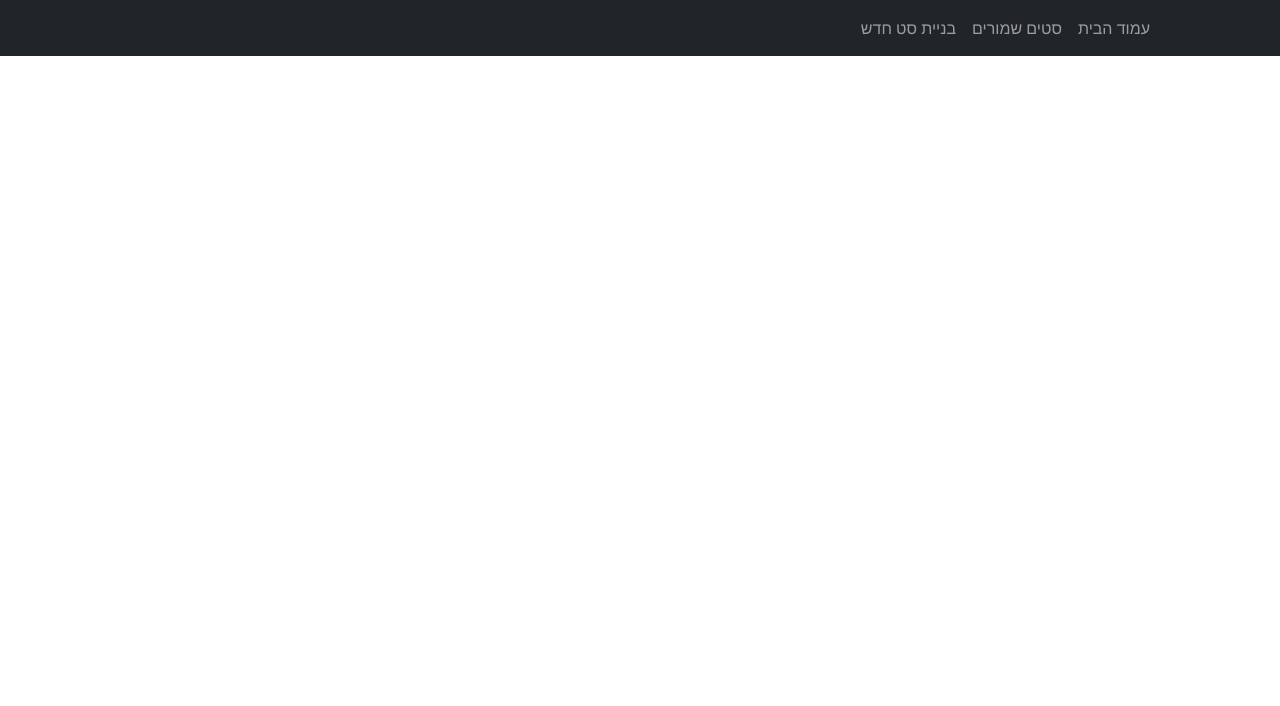
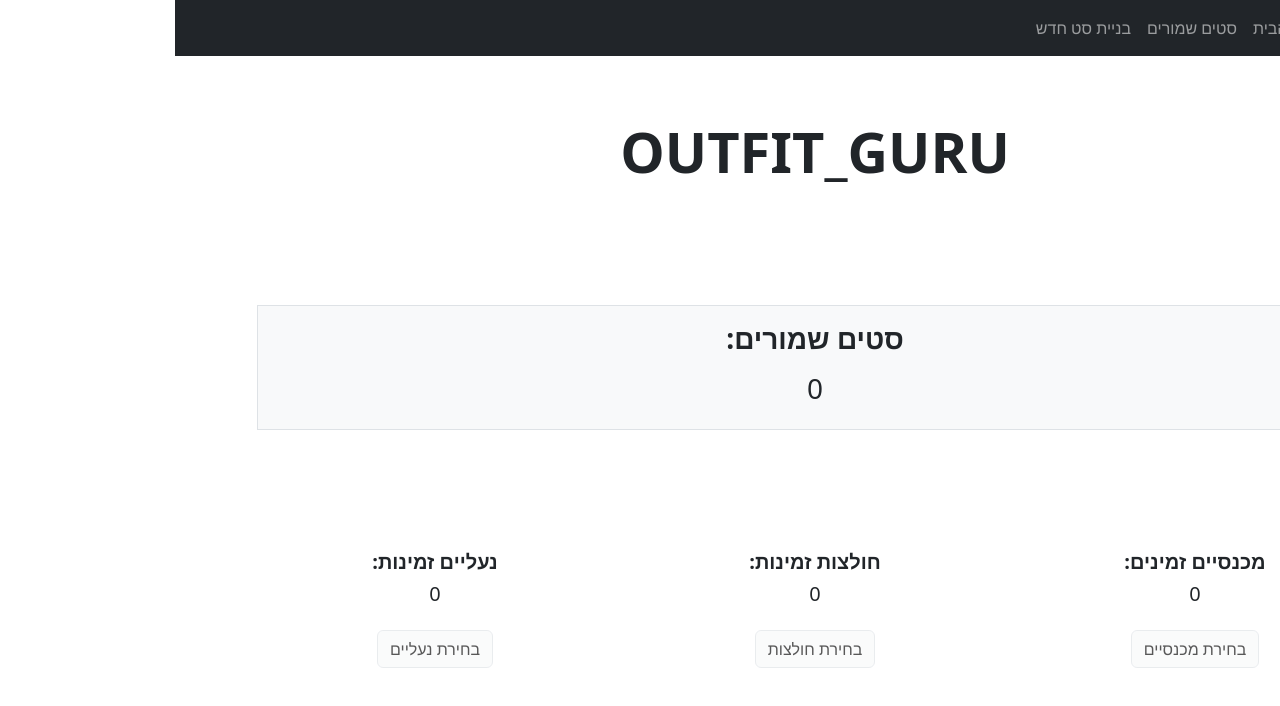
Before and after one commit to yakyak88/Outfit-Guru, a React (Create React App) app: page / in a window 1280 px wide. Shown: the top 706 px of the page. Built offline with nearby package versions, Linux system fonts and the light colour scheme; no server answers.

Commit message:
Updated local storage handling and item removal logic

```diff
--- a/src/components/ClothingItemsScreen.jsx
+++ b/src/components/ClothingItemsScreen.jsx
@@ -3,8 +3,8 @@ import { useParams, useNavigate } from "react-router-dom";
 import { AppContext } from "../contexts/AppContext";
 import FilterPanel from "./FilterPanel";
 import {
-    getFirstRecommendation,
-    getSecondRecommendation,
+    getPairRecommendation,
+    getTripleRecommendation,
 } from "../utils/recommendationAlgorithm";
 
 const ClothingItemsScreen = () => {
@@ -20,6 +20,7 @@ const ClothingItemsScreen = () => {
 
     const [showFilters, setShowFilters] = useState(false);
     const [filters, setFilters] = useState({ color: [], size: [] });
+    const [showSuccessMessage, setShowSuccessMessage] = useState(false);
 
     useEffect(() => {
         // Reset filters when the type changes
@@ -68,8 +69,12 @@ const ClothingItemsScreen = () => {
         if (newSelectedItems.length === 3) {
             removeItemsFromStock(newSelectedItems);
             setCompletedSets((prevSets) => [...prevSets, newSelectedItems]);
-            alert("הסט נבחר בהצלחה!");
+            setShowSuccessMessage(true);
+
+            setTimeout(() => {
+                setShowSuccessMessage(false);
                 navigate("/");
+            }, 1000);
         } else {
             const nextType = getNextType(itemType);
             navigate(`/items/${nextType}`);
@@ -80,23 +85,39 @@ const ClothingItemsScreen = () => {
         if (selectedItems.length > 0) {
             if (selectedItems.length === 1) {
                 const firstItem = selectedItems[0];
-                const recommendation = getFirstRecommendation(firstItem, item);
-                return `${recommendation}%`;
+                const recommendation = getPairRecommendation(firstItem, item);
+                return Math.round(recommendation);
             } else if (selectedItems.length === 2) {
                 const [firstItem, secondItem] = selectedItems;
-                const recommendation = getSecondRecommendation(
+                const recommendation = getTripleRecommendation(
                     firstItem,
                     secondItem,
                     item
                 );
-                return `${recommendation}%`;
+                return Math.round(recommendation);
             }
         }
-        return "";
+        return 0;
     };
+
+    const sortedItems = itemsToDisplay
+        .slice()
+        .sort(
+            (a, b) =>
+                getRecommendationPercentage(b) - getRecommendationPercentage(a)
+        );
 
     return (
         <div className="container">
+            {showSuccessMessage ? (
+                <div className="text-center mt-3">
+                    <div className="spinner-border text-success" role="status">
+                        <span className="visually-hidden">Loading...</span>
+                    </div>
+                    <p className="mt-2 text-success">הסט נשמר</p>
+                </div>
+            ) : (
+                <>
                     <FilterPanel
                         showFilters={showFilters}
                         colors={colors}
@@ -108,7 +129,7 @@ const ClothingItemsScreen = () => {
 
                     <h1 className="mt-5 text-center">בחירת - {type}</h1>
                     <div className="row mt-5">
-                {itemsToDisplay.map((item) => (
+                        {sortedItems.map((item) => (
                             <div className="col-6 col-md-4 mb-4" key={item.id}>
                                 <div className="card clothing-card">
                                     <img
@@ -130,7 +151,9 @@ const ClothingItemsScreen = () => {
                                             <p className="card-text fs-6">
                                                 <strong>התאמה:</strong>{" "}
                                                 {selectedItems.length > 0
-                                            ? getRecommendationPercentage(item)
+                                                    ? `${getRecommendationPercentage(
+                                                          item
+                                                      )}%`
                                                     : ""}
                                             </p>
                                         )}
@@ -147,6 +170,8 @@ const ClothingItemsScreen = () => {
                             </div>
                         ))}
                     </div>
+                </>
+            )}
         </div>
     );
 };
--- a/src/components/HomeScreen.jsx
+++ b/src/components/HomeScreen.jsx
@@ -30,72 +30,73 @@ const HomeScreen = () => {
         resetSelectedItems();
     }, []);
 
+    const getAvailableItemCount = (itemType) => {
+        return availableItems.filter((item) => item.type === itemType).length;
+    };
+
+    const isButtonDisabled = (itemType) => {
+        return getAvailableItemCount(itemType) === 0;
+    };
+
     return (
-        availableItems?.length > 0 && (
         <div className="container">
-                <h1 className="mt-5 text-center ">OUTFIT_GURU</h1>
-                <div className="mt-5 text-center">
+            <h1 className="mt-5 text-center display-4 fw-bold">OUTFIT_GURU</h1>
+            <div className="my-5">.</div>
+            <div className="my-2 text-center bg-light border border-1 p-3">
                 <Link
                     style={{
-                            textDecoration: "none", // Remove underline
+                        textDecoration: "none",
                         color: "inherit",
                     }}
                     to={"/saved-sets"}
                 >
-                        {" "}
-                        <h5 className="mb-4 ">
-                            <span className="fw-bold">סטים שמורים:</span>{" "}
-                            {completedSets.length}
-                        </h5>
+                    <h3 className="fw-bold mb-3">סטים שמורים:</h3>
+                    <h3 className="fs-3">{completedSets.length}</h3>
                 </Link>
-                    <h5 className="mb-4     ">
-                        <span className="fw-bold">נעליים זמינות:</span>{" "}
-                        {
-                            availableItems.filter(
-                                (item) => item.type === "shoes"
-                            ).length
-                        }
-                    </h5>
-
-                    <h5 className="mb-4     ">
-                        <span className="fw-bold">חולצות זמינות:</span>{" "}
-                        {
-                            availableItems.filter(
-                                (item) => item.type === "shirt"
-                            ).length
-                        }
-                    </h5>
-                    <h5 className="mb-4     ">
-                        <span className="fw-bold">מכנסיים זמינים:</span>{" "}
-                        {
-                            availableItems.filter(
-                                (item) => item.type === "pants"
-                            ).length
-                        }
-                    </h5>
             </div>
-                <div className="mt-5 d-flex justify-content-center">
+            <div className="my-5">.</div>
+            <div className="row mt-5 ">
+                <div className="col">
+                    <div className="text-center">
+                        <h5 className=" fs-5 mb-2 fw-bold">מכנסיים זמינים:</h5>
+                        <h5>{getAvailableItemCount("pants")}</h5>
                         <button
-                        className="btn btn-light border me-3"
-                        onClick={() => handleButtonClick("shoes")}
-                    >
-                        בחירת נעליים
-                    </button>
-                    <button
-                        className="btn btn-light border me-3"
-                        onClick={() => handleButtonClick("shirt")}
-                    >
-                        בחירת חולצה
-                    </button>
-                    <button
-                        className="btn btn-light border me-3"
+                            className="btn btn-light border my-3"
                             onClick={() => handleButtonClick("pants")}
+                            disabled={isButtonDisabled("pants")}
                         >
                             בחירת מכנסיים
                         </button>
                     </div>
                 </div>
-        )
+                <div className="col">
+                    <div className="text-center">
+                        <h5 className=" fs-5 mb-2 fw-bold">חולצות זמינות:</h5>
+                        <h5>{getAvailableItemCount("shirt")}</h5>
+                        <button
+                            className="btn btn-light border my-3"
+                            onClick={() => handleButtonClick("shirt")}
+                            disabled={isButtonDisabled("shirt")}
+                        >
+                            בחירת חולצות
+                        </button>
+                    </div>
+                </div>
+                <div className="col">
+                    <div className="text-center">
+                        <h5 className=" fs-5 mb-2 fw-bold">נעליים זמינות:</h5>
+                        <h5>{getAvailableItemCount("shoes")}</h5>
+                        <button
+                            className="btn btn-light border my-3"
+                            onClick={() => handleButtonClick("shoes")}
+                            disabled={isButtonDisabled("shoes")}
+                        >
+                            בחירת נעליים
+                        </button>
+                    </div>
+                </div>
+            </div>
+        </div>
     );
 };
 
--- a/src/components/SavedSetsScreen.jsx
+++ b/src/components/SavedSetsScreen.jsx
@@ -32,10 +32,10 @@ const SavedSetsScreen = () => {
                                     </div>
                                 ))}
                                 <button
-                                    className="btn btn-danger mt-3"
+                                    className="btn btn-dark mt-3"
                                     onClick={() => deleteSet(index)}
                                 >
-                                    מחק סט
+                                    <i class="bi bi-trash"></i>{" "}
                                 </button>
                             </div>
                         </div>
--- a/src/utils/recommendationAlgorithm.js
+++ b/src/utils/recommendationAlgorithm.js
@@ -126,19 +126,19 @@ const sizeMatchRates = {
                 48: 10,
             },
             L: {
-                30: 85,
-                31: 85,
+                30: 25,
+                31: 30,
                 32: 50,
-                34: 25,
-                35: 15,
-                36: 15,
-                39: 15,
-                42: 15,
-                43: 15,
+                34: 70,
+                35: 70,
+                36: 60,
+                39: 45,
+                42: 25,
+                43: 25,
                 48: 15,
             },
             XL: {
-                30: 20,
+                30: 15,
                 31: 25,
                 32: 25,
                 34: 35,
@@ -198,7 +198,7 @@ const getSizeRecommendation = (item1, item2) => {
     return sizeMatchRates[item1.type]?.[item2.type]?.[item1.size]?.[item2.size];
 };
 
-export const getFirstRecommendation = (item1, item2) => {
+export const getPairRecommendation = (item1, item2) => {
     return (
         (getColorRecommendation(item1, item2) +
             getSizeRecommendation(item1, item2)) /
@@ -206,10 +206,10 @@ export const getFirstRecommendation = (item1, item2) => {
     );
 };
 
-export const getSecondRecommendation = (item1, item2, item3) => {
-    const first = getFirstRecommendation(item1, item2);
-    const second = getFirstRecommendation(item1, item3);
-    const third = getFirstRecommendation(item2, item3);
+export const getTripleRecommendation = (item1, item2, item3) => {
+    const first = getPairRecommendation(item1, item2);
+    const second = getPairRecommendation(item1, item3);
+    const third = getPairRecommendation(item2, item3);
 
     return (first + second + third) / 3;
 };
```
Also changed, not shown: src/contexts/AppContext.js (+37 -5 lines). Lines whose indentation alone changed are shown as unchanged.
